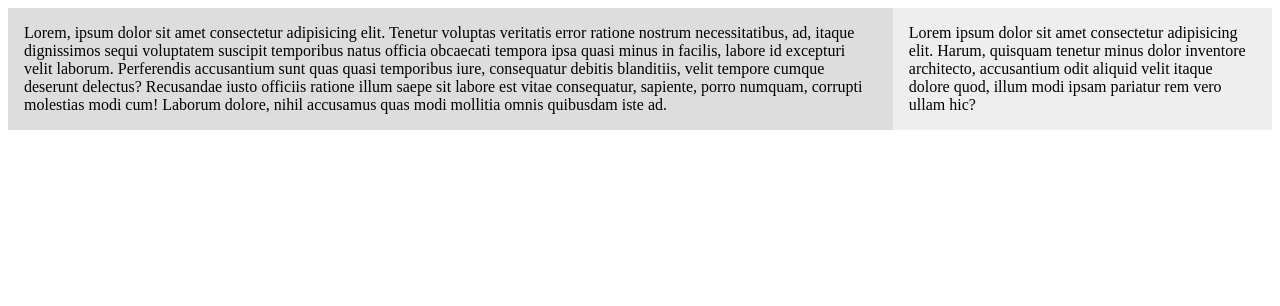
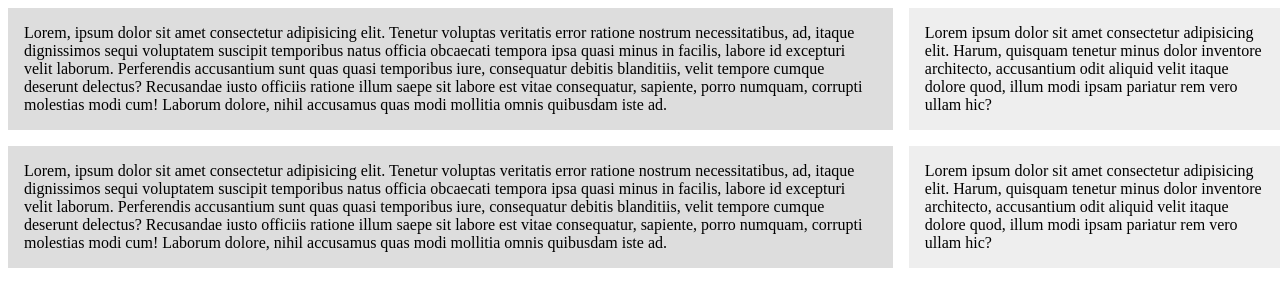
Before and after one commit to brettl1991/Exercises, a plain HTML site: page CSS Grid Layout/index.html in a window 1280 px wide. Drawn offline with Linux system fonts and the light colour scheme.

Commit message:
Styling the grids using gaps

```diff
--- a/CSS Grid Layout/index.html
+++ b/CSS Grid Layout/index.html
@@ -9,6 +9,9 @@
         .wrapper {
             display:grid;
             grid-template-columns: 70% 30%;
+            /* grid-column-gap: 1em;
+            grid-row-gap: 1em; */
+            grid-gap: 1em;
         }
         .wrapper > div {
             background: #eee;
@@ -27,6 +30,12 @@
         <div>
             Lorem ipsum dolor sit amet consectetur adipisicing elit. Harum, quisquam tenetur minus dolor inventore architecto, accusantium odit aliquid velit itaque dolore quod, illum modi ipsam pariatur rem vero ullam hic?
         </div>
+        <div>
+            Lorem, ipsum dolor sit amet consectetur adipisicing elit. Tenetur voluptas veritatis error ratione nostrum necessitatibus, ad, itaque dignissimos sequi voluptatem suscipit temporibus natus officia obcaecati tempora ipsa quasi minus in facilis, labore id excepturi velit laborum. Perferendis accusantium sunt quas quasi temporibus iure, consequatur debitis blanditiis, velit tempore cumque deserunt delectus? Recusandae iusto officiis ratione illum saepe sit labore est vitae consequatur, sapiente, porro numquam, corrupti molestias modi cum! Laborum dolore, nihil accusamus quas modi mollitia omnis quibusdam iste ad.
+            </div>
+            <div>
+            Lorem ipsum dolor sit amet consectetur adipisicing elit. Harum, quisquam tenetur minus dolor inventore architecto, accusantium odit aliquid velit itaque dolore quod, illum modi ipsam pariatur rem vero ullam hic?
+            </div>
     </div>
 </body>
 </html>
```
